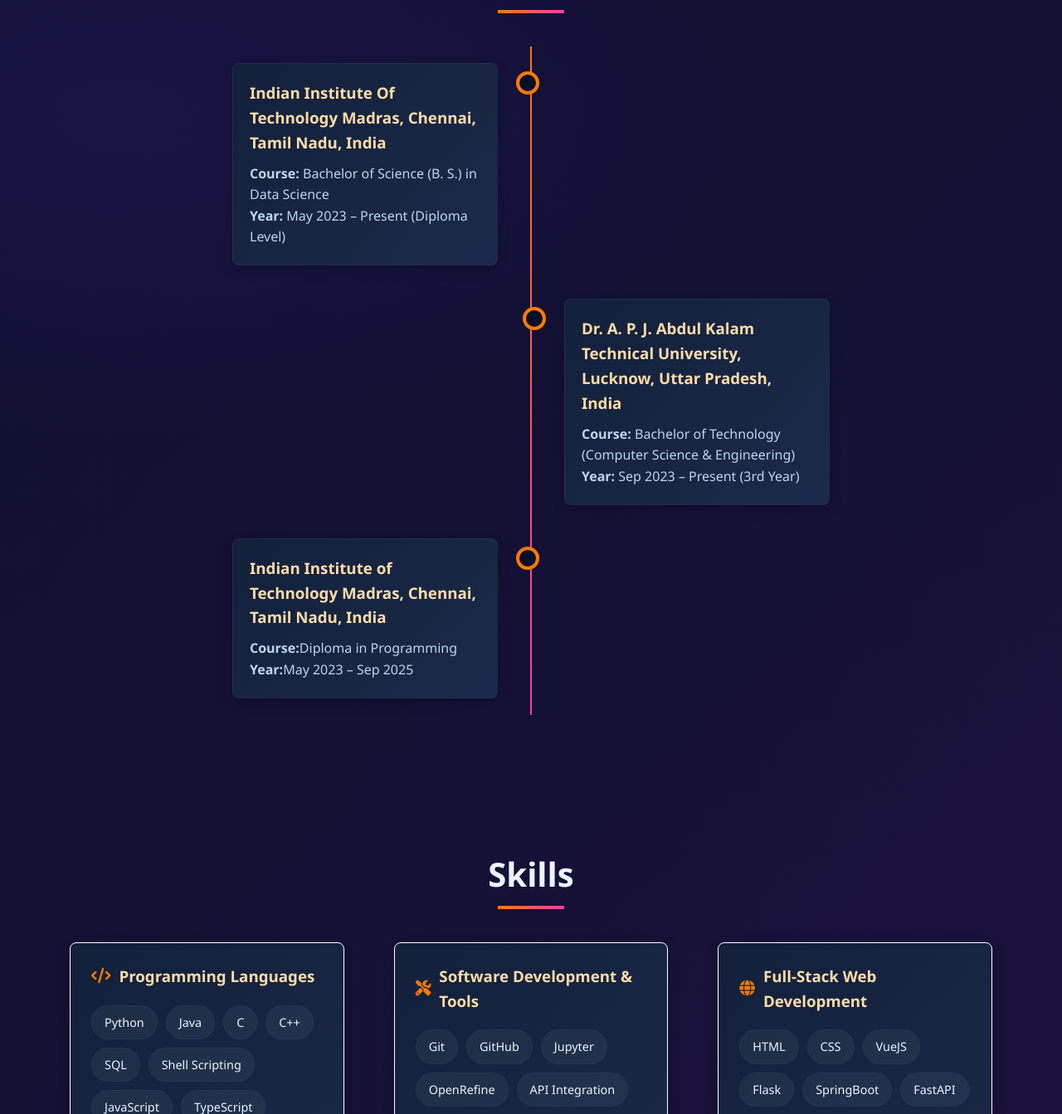
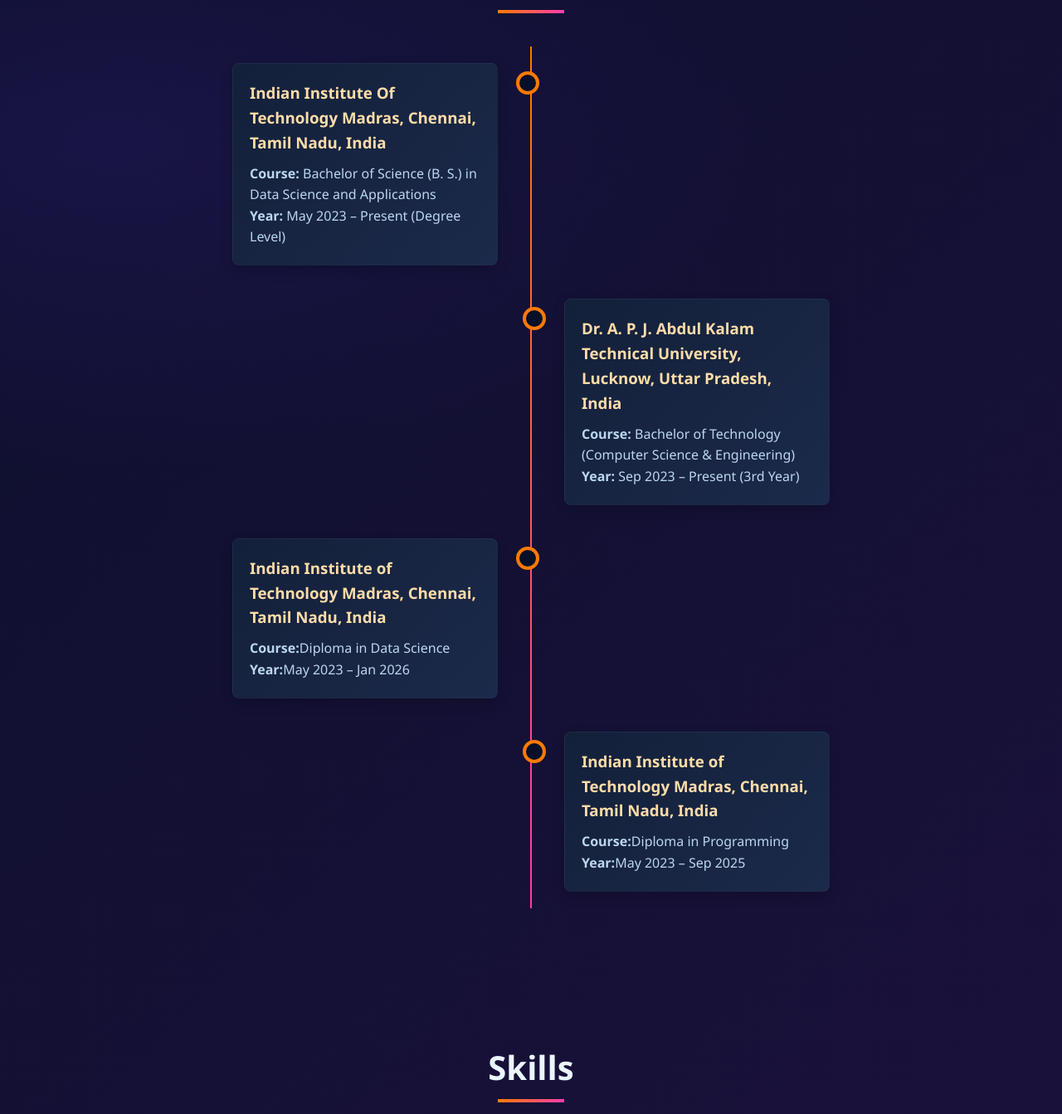
Before and after one commit to 23f2002668/Portfolio, a Flask app: page / in a window 1280 px wide. Shown: the part 1200-2543 px from the top of the page at 83% size. Run offline with Flask 3, Linux system fonts and the light colour scheme; parts of the project's set-up code (start-up, migrations or seed data) failed here and were passed over; some libraries are stand-ins or nearby versions.

Commit message:
Update index.html

```diff
--- a/templates/index.html
+++ b/templates/index.html
@@ -766,8 +766,8 @@
                 <div class="timeline-item">
                     <div class="timeline-content">
                         <h3>Indian Institute Of Technology Madras, Chennai, Tamil Nadu, India</h3>
-                        <p><strong>Course:</strong> Bachelor of Science (B. S.) in Data Science</p>
-                        <p><strong>Year:</strong> May 2023 – Present (Diploma Level)</p>
+                        <p><strong>Course:</strong> Bachelor of Science (B. S.) in Data Science and Applications</p>
+                        <p><strong>Year:</strong> May 2023 – Present (Degree Level)</p>
                     </div>
                 </div>
                 <div class="timeline-item">
@@ -775,6 +775,13 @@
                         <h3>Dr. A. P. J. Abdul Kalam Technical University, Lucknow, Uttar Pradesh, India</h3>
                         <p><strong>Course:</strong> Bachelor of Technology (Computer Science & Engineering)</p>
                         <p><strong>Year:</strong> Sep 2023 – Present (3rd Year)</p>
+                    </div>
+                </div>
+                <div class="timeline-item">
+                    <div class="timeline-content">
+                        <h3>Indian Institute of Technology Madras, Chennai, Tamil Nadu, India</h3>
+                        <p><strong>Course:</strong>Diploma in Data Science</p>
+                        <p><strong>Year:</strong>May 2023 – Jan 2026</p>
                     </div>
                 </div>
                 <div class="timeline-item">
```
